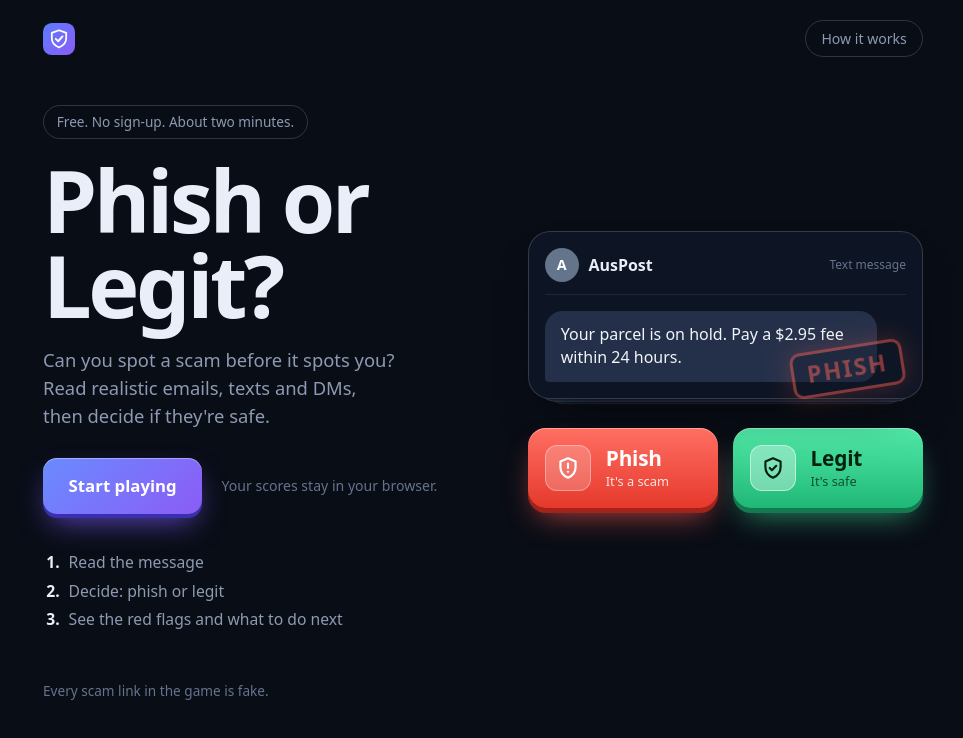
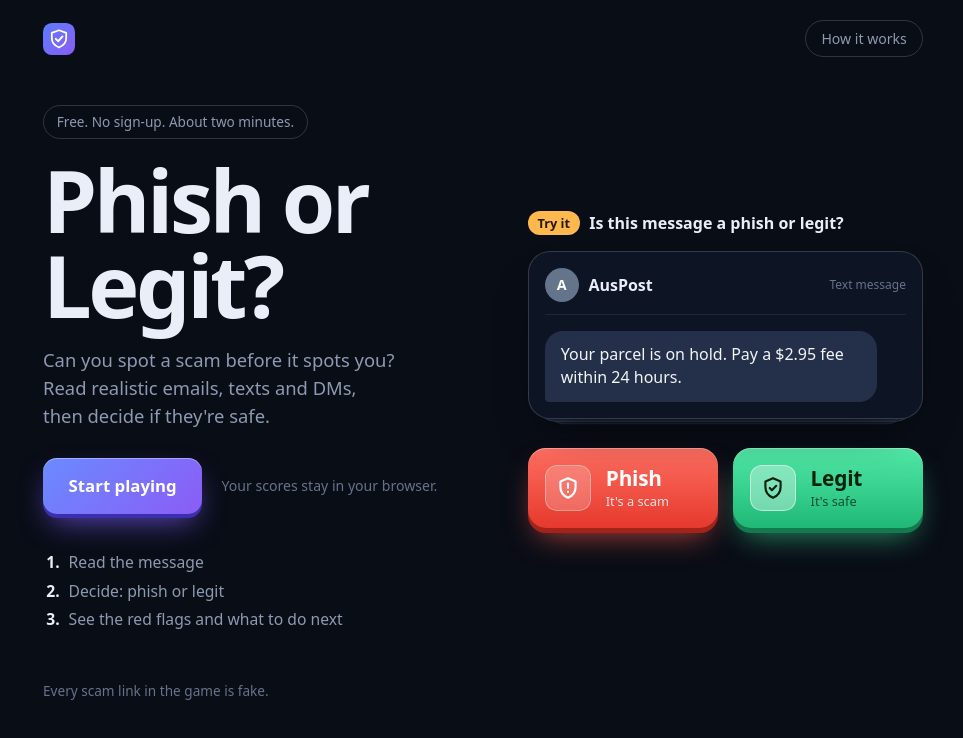
Before and after one commit to 1m33mam31/phish-or-legit, a React (Vite) app: page / in a window 1280 px wide. Shown: the top 738 px of the page, without its empty margins (157-1120 px from the left). Built offline with nearby package versions, Linux system fonts and the light colour scheme.

Commit message:
Make intro demo interactive

```diff
--- a/src/App.css
+++ b/src/App.css
@@ -1619,3 +1619,122 @@ body::before {
     display: none;
   }
 }
+
+/* =========================================================
+   Intro demo is now playable: label, one-shot stamp, feedback
+   ========================================================= */
+.try-label {
+  display: flex;
+  align-items: center;
+  gap: 0.6rem;
+  margin: 0 0 1rem;
+  color: var(--text);
+  font-size: 1rem;
+  font-weight: 600;
+}
+.try-label span {
+  padding: 0.15rem 0.6rem;
+  color: #2a1700;
+  font-size: 0.8rem;
+  font-weight: 800;
+  background: var(--amber);
+  border-radius: 999px;
+}
+
+/* the stamp and thud now play once, when you answer */
+.intro-demo .deck {
+  animation: none;
+}
+.intro-demo .deck.hit {
+  animation: hit 0.5s ease-out;
+}
+.stamp {
+  animation: slam 0.45s cubic-bezier(0.2, 1.5, 0.4, 1) backwards;
+}
+.demo-answers .answer.phish {
+  animation: none;
+}
+@keyframes slam {
+  from {
+    opacity: 0;
+    transform: rotate(-9deg) scale(2.6);
+  }
+}
+@keyframes hit {
+  0% { transform: translateY(0); }
+  30% { transform: translateY(4px); }
+  55% { transform: translateY(-1px); }
+  100% { transform: translateY(0); }
+}
+
+.demo-feedback {
+  margin-top: 1rem;
+  padding: 1rem 1.1rem;
+  background: var(--panel);
+  border: 1px solid var(--line);
+  border-left: 4px solid;
+  border-radius: 16px;
+  animation: swap 0.35s cubic-bezier(0.2, 0.8, 0.2, 1) backwards;
+}
+.demo-feedback.good {
+  border-left-color: var(--green);
+}
+.demo-feedback.wrong {
+  border-left-color: var(--red);
+}
+.demo-feedback h3 {
+  margin: 0 0 0.4rem;
+  font-size: 1.05rem;
+}
+.demo-feedback p {
+  margin: 0 0 0.5rem;
+  color: #cbd5e6;
+  font-size: 0.95rem;
+}
+.demo-feedback .flags {
+  margin: 0 0 0.8rem;
+  font-size: 0.92rem;
+}
+.demo-actions {
+  display: flex;
+  flex-wrap: wrap;
+  align-items: center;
+  justify-content: space-between;
+  gap: 0.6rem;
+  color: var(--muted);
+  font-size: 0.9rem;
+}
+.ghost.small {
+  padding: 0.4rem 0.85rem;
+  font-size: 0.85rem;
+}
+
+/* after answering, the Start playing button gently asks for a press */
+.cta.nudge {
+  animation: nudge 1.8s ease-in-out infinite;
+}
+@keyframes nudge {
+  0%, 100% {
+    box-shadow:
+      0 4px 0 #3b2fb0,
+      0 14px 30px -8px rgba(124, 92, 255, 0.75),
+      0 0 0 0 rgba(124, 92, 255, 0.5),
+      inset 0 1px 0 rgba(255, 255, 255, 0.35);
+  }
+  50% {
+    box-shadow:
+      0 4px 0 #3b2fb0,
+      0 14px 30px -8px rgba(124, 92, 255, 0.75),
+      0 0 0 10px rgba(124, 92, 255, 0),
+      inset 0 1px 0 rgba(255, 255, 255, 0.35);
+  }
+}
+
+@media (prefers-reduced-motion: reduce) {
+  .stamp,
+  .intro-demo .deck.hit,
+  .demo-feedback,
+  .cta.nudge {
+    animation: none;
+  }
+}
--- a/src/App.jsx
+++ b/src/App.jsx
@@ -618,7 +618,8 @@ function InfoPanel({ onClose }) {
 
         <h3>About</h3>
         <p>
-          Phish or Legit? is a free game to make scam awareness more fun and make everyone more understanding on phising and keeping safe. The messages are fictional,
+          Phish or Legit? is a free project by {AUTHOR}, a cyber security
+          student, to make scam awareness more fun. The messages are fictional,
           written from common scam types seen in Australia. It's for learning
           and isn't professional advice.
         </p>
@@ -665,9 +666,19 @@ const DEMO_ITEM = {
   body: "Your parcel is on hold. Pay a $2.95 fee within 24 hours.",
   link: null,
   answer: "phish",
+  explanation:
+    "Delivery scams use small fees to steal card details. Check your parcel in the official app instead.",
+  redFlags: [
+    "Asks you to pay a fee by message",
+    "Urgent 24 hour deadline",
+    "No tracking number or delivery details",
+  ],
 };
 
 function Intro({ onStart, onInfo }) {
+  const [pick, setPick] = useState(null);
+  const gotIt = pick === DEMO_ITEM.answer;
+
   return (
     <main className="screen intro">
       <header className="topbar">
@@ -687,7 +698,10 @@ function Intro({ onStart, onInfo }) {
           </p>
 
           <div className="intro-actions">
-            <button className="cta" onClick={onStart}>
+            <button
+              className={`cta ${pick ? "nudge" : ""}`}
+              onClick={onStart}
+            >
               Start playing
             </button>
             <span className="cta-note">
@@ -702,23 +716,54 @@ function Intro({ onStart, onInfo }) {
           </ol>
         </div>
 
-        <div className="intro-demo" aria-hidden="true">
-          <div className="deck">
-            <div className="layer layer-3" />
-            <div className="layer layer-2" />
+        <div className="intro-demo">
+          <p className="try-label">
+            <span>Try it</span> Is this message a phish or legit?
+          </p>
+          <div className={`deck ${pick ? "hit" : ""}`}>
+            <div className="layer layer-3" aria-hidden="true" />
+            <div className="layer layer-2" aria-hidden="true" />
             <div className="front">
-              <Scenario item={DEMO_ITEM} revealed={false} />
-              <span className="stamp">Phish</span>
+              <Scenario item={DEMO_ITEM} revealed={Boolean(pick)} />
+              {pick && <span className="stamp">Phish</span>}
             </div>
           </div>
-          <div className="answers demo-answers">
-            <span className="answer phish demo">
-              <AnswerFace kind="phish" />
-            </span>
-            <span className="answer legit demo">
-              <AnswerFace kind="legit" />
-            </span>
-          </div>
+
+          {!pick ? (
+            <div className="answers demo-answers">
+              <button
+                className="answer phish"
+                onClick={() => setPick("phish")}
+              >
+                <AnswerFace kind="phish" />
+              </button>
+              <button
+                className="answer legit"
+                onClick={() => setPick("legit")}
+              >
+                <AnswerFace kind="legit" />
+              </button>
+            </div>
+          ) : (
+            <div
+              className={`demo-feedback ${gotIt ? "good" : "wrong"}`}
+              aria-live="polite"
+            >
+              <h3>{gotIt ? "Correct." : "Not quite."} This was a phish.</h3>
+              <p>{DEMO_ITEM.explanation}</p>
+              <ul className="flags">
+                {DEMO_ITEM.redFlags.map((f) => (
+                  <li key={f}>{f}</li>
+                ))}
+              </ul>
+              <div className="demo-actions">
+                <span>That's the whole game. Ready for more?</span>
+                <button className="ghost small" onClick={() => setPick(null)}>
+                  Try again
+                </button>
+              </div>
+            </div>
+          )}
         </div>
       </div>
 
```
